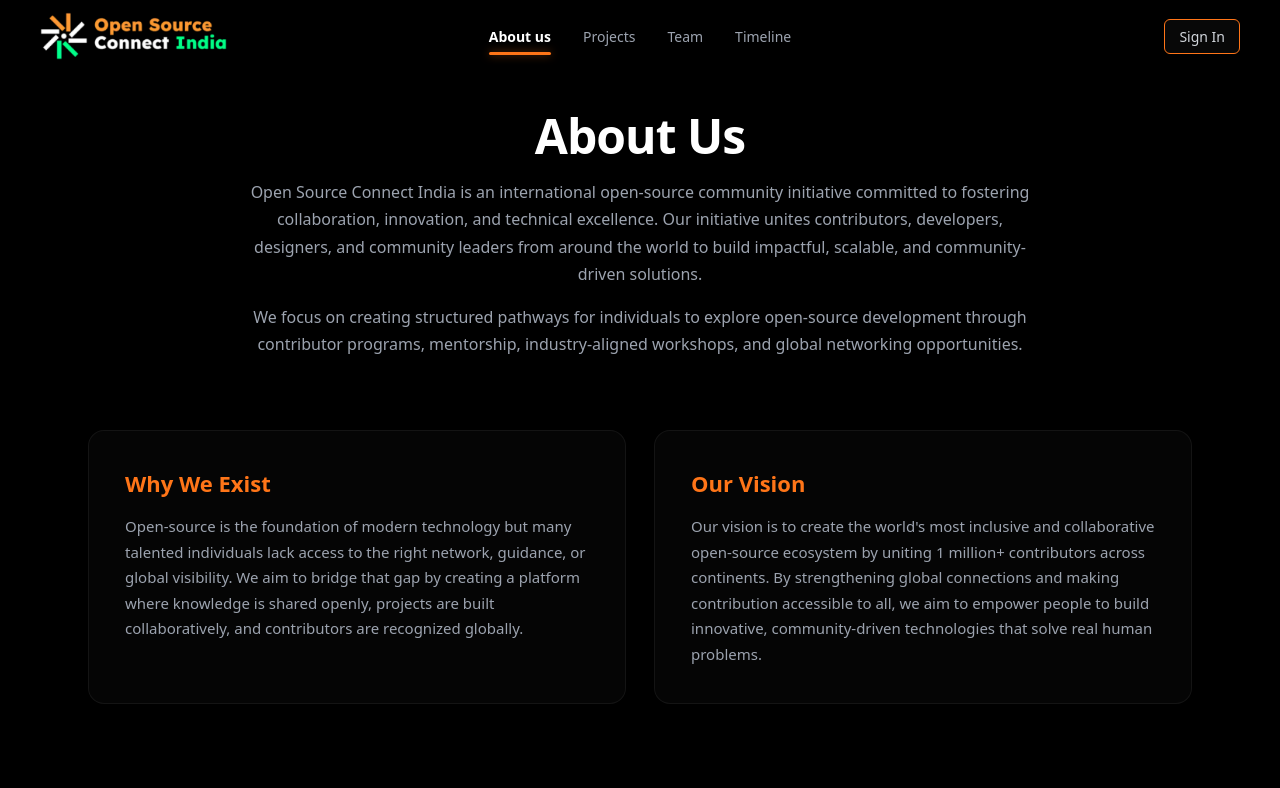
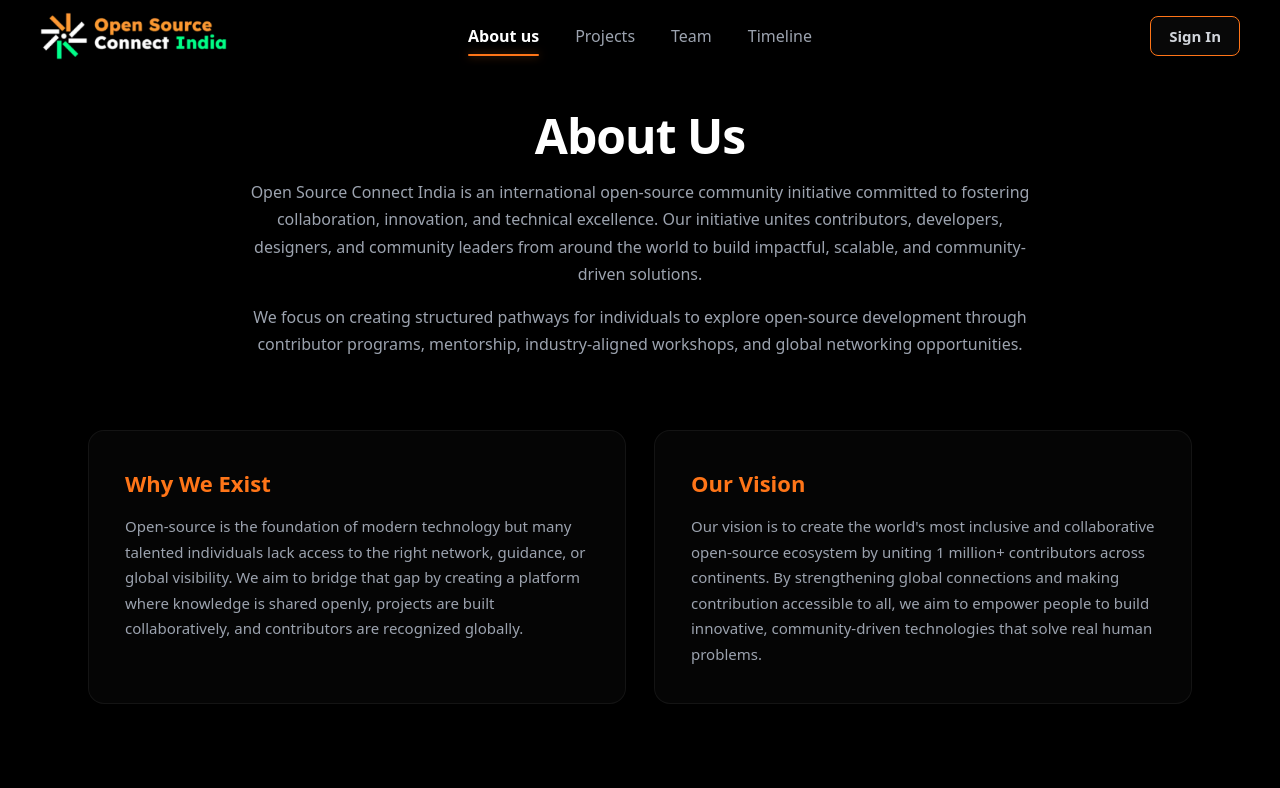
Before and after one commit to KhannaSparsh0001/OSC-India, a Next.js app: page /about in a window 1280 px wide. Shown: the top 788 px of the page. Built offline with nearby package versions, Linux system fonts and the light colour scheme.

Commit message:
Update Navbar styles for improved spacing and font sizes

```diff
--- a/app/components/Navbar.tsx
+++ b/app/components/Navbar.tsx
@@ -81,7 +81,7 @@ export default function Navbar() {
           style={{
             display: "flex",
             alignItems: "center",
-            gap: "32px",
+            gap: "36px",
             justifySelf: "center",
           }}
           className="desktop-nav"
@@ -105,7 +105,7 @@ export default function Navbar() {
                 <span
                   style={{
                     color: isActive ? "#ffffff" : "#9ca3af",
-                    fontSize: "14px",
+                    fontSize: "16px",
                     fontWeight: isActive ? 600 : 500,
                     transition: "color 0.2s ease",
                   }}
@@ -145,10 +145,10 @@ export default function Navbar() {
             style={{
               color: "#d1d5db",
               textDecoration: "none",
-              fontSize: "14px",
-              fontWeight: 500,
-              padding: "6px 14px",
-              borderRadius: "6px",
+              fontSize: "15px",
+              fontWeight: 600,
+              padding: "8px 18px",
+              borderRadius: "8px",
               border: "1px solid #FF7518",
               background: "rgba(255,255,255,0.03)",
               transition: "all 0.2s",
@@ -239,7 +239,7 @@ export default function Navbar() {
                   justifyContent: "space-between",
                   color: isActive ? "#ffffff" : "#9ca3af",
                   textDecoration: "none",
-                  fontSize: "15px",
+                  fontSize: "16.5px",
                   fontWeight: isActive ? 600 : 500,
                   padding: "12px 8px",
                   borderBottom: "1px solid rgba(255,255,255,0.05)",
@@ -269,10 +269,10 @@ export default function Navbar() {
               style={{
                 color: "#ffffff",
                 textDecoration: "none",
-                fontSize: "14px",
-                fontWeight: 500,
-                padding: "8px 18px",
-                borderRadius: "6px",
+                fontSize: "15px",
+                fontWeight: 600,
+                padding: "10px 22px",
+                borderRadius: "8px",
                 border: "1px solid rgba(255,255,255,0.2)",
               }}
             >
```
